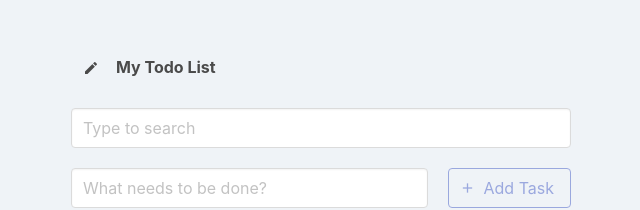
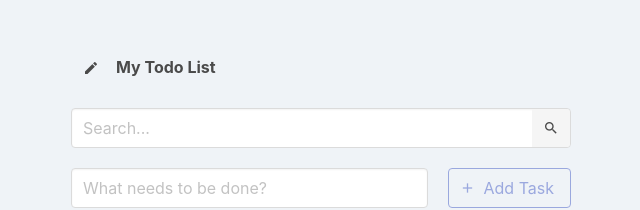
Before and after one commit to vitalii-bilyi-zp/todo, a Vue app: page / in a window 1280 px wide. Shown: the part 242-452 px from the top of the page, without its empty margins (319-959 px from the left). Built offline with nearby package versions, Linux system fonts and the light colour scheme.

Commit message:
feat: search history saving logic

```diff
--- a/src/components/TodoProject.vue
+++ b/src/components/TodoProject.vue
@@ -80,10 +80,13 @@ function deleteTask(id: string): void {
     store.dispatch(ActionTypes.DELETE_TASK, id);
 }
 
-const searchTerm: Ref<string | null> = ref(null);
+const searchTerm: Ref<string> = ref("");
 provide(searchTermKey, searchTerm);
-function setSearchTerm(term: string | null): void {
+function searchTasks(term: string): void {
     searchTerm.value = term;
+    if (!store.state.searchHistory.includes(term)) {
+        store.dispatch(ActionTypes.SET_SEARCH_HISTORY, [...store.state.searchHistory, term]);
+    }
 }
 
 const groupedTasks = computed<Task[]>(() => {
@@ -270,7 +273,7 @@ function validateProjectStructure(object: any): boolean {
             <TodoProjectHeader :project="store.state.project" @update-project="updateProject" />
         </div>
         <div class="project-item">
-            <TodoProjectSearchForm @search="setSearchTerm" />
+            <TodoProjectSearchForm :search-history="store.state.searchHistory" @search="searchTasks" />
         </div>
         <div class="project-item">
             <TodoProjectTaskForm @submit="createTask" />
--- a/src/components/TodoProjectListItem.vue
+++ b/src/components/TodoProjectListItem.vue
@@ -18,7 +18,7 @@ interface Emits {
 }
 const emit = defineEmits<Emits>();
 
-const searchTerm = inject<Ref<string | null>>(searchTermKey);
+const searchTerm = inject<Ref<string>>(searchTermKey);
 const taskNameHtml = computed<string>(() => {
     if (!searchTerm?.value) {
         return props.task.name;
@@ -149,7 +149,7 @@ function createSubtask(name: string): void {
                         </span>
                     </button>
                 </div>
-                <div class="dropdown-menu" id="dropdown-menu" role="menu">
+                <div class="dropdown-menu" role="menu">
                     <div class="dropdown-content">
                         <a class="dropdown-item" @click="closeMenuWithAction(openSubtaskForm)">
                             <span class="icon-text">
--- a/src/components/TodoProjectSearchForm.vue
+++ b/src/components/TodoProjectSearchForm.vue
@@ -1,23 +1,154 @@
 <script setup lang="ts">
 import { type Ref, ref } from "vue";
 
-import { debounce } from "@/utils";
+interface Props {
+    searchHistory: string[];
+}
+const props = withDefaults(defineProps<Props>(), {
+    searchHistory: () => [],
+});
 
 interface Emits {
-    (e: "search", searchTerm: string | null): void;
+    (e: "search", searchTerm: string): void;
 }
 const emit = defineEmits<Emits>();
 
-const searchTerm: Ref<string | null> = ref(null);
-const searchDebounced = debounce(() => {
+const matches: Ref<string[]> = ref([]);
+function updateMatches() {
+    if (!searchTerm.value) {
+        matches.value = [];
+        return;
+    }
+
+    matches.value = props.searchHistory.filter(
+        (item: string) =>
+            item.toLowerCase() !== searchTerm.value.toLowerCase() &&
+            item.toLowerCase().indexOf(searchTerm.value.toLowerCase()) >= 0
+    );
+}
+function setSearchTerm(term: string) {
+    searchTerm.value = term;
+    search();
+}
+
+const searchTerm: Ref<string> = ref("");
+function search() {
     emit("search", searchTerm.value);
-}, 500);
+    matches.value = [];
+}
+
+const dropdownState: Ref<boolean> = ref(false);
+function setDropdownState(state: boolean) {
+    dropdownState.value = state;
+}
 </script>
 
 <template>
-    <form class="search-form" @submit.prevent>
-        <input v-model="searchTerm" class="input" type="text" placeholder="Type to search" @input="searchDebounced" />
+    <form class="search-form" @submit.prevent="search">
+        <div
+            class="dropdown"
+            :class="{ 'is-active': dropdownState && matches.length }"
+            v-click-outside="() => setDropdownState(false)"
+        >
+            <div class="dropdown-trigger">
+                <input
+                    v-model="searchTerm"
+                    class="input"
+                    :class="{ 'is-closable': searchTerm.length }"
+                    type="text"
+                    placeholder="Search..."
+                    @input="updateMatches"
+                    @focus="setDropdownState(true)"
+                />
+                <button type="button" class="button is-text reset-button" @click.stop.prevent="setSearchTerm('')">
+                    <span class="icon">
+                        <i class="mdi mdi-close-circle-outline"></i>
+                    </span>
+                </button>
+                <button type="submit" class="button is-light search-button">
+                    <span class="icon">
+                        <i class="mdi mdi-magnify"></i>
+                    </span>
+                </button>
+            </div>
+            <div class="dropdown-menu" role="menu">
+                <div class="dropdown-content">
+                    <a v-for="(item, index) in matches" :key="index" class="dropdown-item" @click="setSearchTerm(item)">
+                        {{ item }}
+                    </a>
+                </div>
+            </div>
+        </div>
     </form>
 </template>
 
-<style scoped lang="scss"></style>
+<style scoped lang="scss">
+.search-form {
+    .dropdown {
+        width: 100%;
+
+        .dropdown-trigger {
+            position: relative;
+            width: 100%;
+
+            .input {
+                padding-right: calc(3.25em - 1px);
+
+                &.is-closable {
+                    padding-right: calc(5.75em - 1px);
+
+                    & + .reset-button {
+                        display: flex;
+                    }
+                }
+            }
+
+            .reset-button {
+                display: none;
+                position: absolute;
+                top: 1px;
+                right: 2.5em;
+                height: calc(2.5em - 2px);
+
+                &:hover,
+                &:active,
+                &:focus {
+                    background-color: transparent;
+                }
+
+                &:hover {
+                    opacity: 0.8;
+                }
+
+                &:focus {
+                    outline: none;
+                    box-shadow: none;
+                }
+            }
+
+            .search-button {
+                position: absolute;
+                top: 1px;
+                right: 1px;
+                border: 0;
+                height: calc(2.5em - 2px);
+                border-radius: 0 4px 4px 0;
+
+                &:before {
+                    display: block;
+                    position: absolute;
+                    content: "";
+                    top: -1px;
+                    bottom: -1px;
+                    left: -1px;
+                    right: -1px;
+                }
+            }
+        }
+
+        .dropdown-menu {
+            width: 100%;
+        }
+    }
+}
+</style>
--- a/src/keys.ts
+++ b/src/keys.ts
@@ -1,3 +1,3 @@
 import type { InjectionKey, Ref } from "vue";
 
-export const searchTermKey = Symbol() as InjectionKey<Ref<string | null>>;
+export const searchTermKey = Symbol() as InjectionKey<Ref<string>>;
--- a/src/store/actions.ts
+++ b/src/store/actions.ts
@@ -11,6 +11,7 @@ export enum ActionTypes {
     CREATE_TASK = "CREATE_TASK",
     UPDATE_TASK = "UPDATE_TASK",
     DELETE_TASK = "DELETE_TASK",
+    SET_SEARCH_HISTORY = "SET_SEARCH_HISTORY",
 }
 
 type AugmentedActionContext = {
@@ -27,6 +28,7 @@ export interface Actions {
     [ActionTypes.CREATE_TASK]({ commit }: AugmentedActionContext, payload: Task): void;
     [ActionTypes.UPDATE_TASK]({ commit }: AugmentedActionContext, payload: Task): void;
     [ActionTypes.DELETE_TASK]({ commit }: AugmentedActionContext, payload: string): void;
+    [ActionTypes.SET_SEARCH_HISTORY]({ commit }: AugmentedActionContext, payload: string[]): void;
 }
 
 export const actions: ActionTree<State, State> & Actions = {
@@ -49,4 +51,8 @@ export const actions: ActionTree<State, State> & Actions = {
     [ActionTypes.DELETE_TASK]({ commit }, payload: string) {
         commit(MutationTypes.DELETE_TASK, payload);
     },
+
+    [ActionTypes.SET_SEARCH_HISTORY]({ commit }, payload: string[]) {
+        commit(MutationTypes.SET_SEARCH_HISTORY, payload);
+    },
 };
--- a/src/store/mutations.ts
+++ b/src/store/mutations.ts
@@ -11,6 +11,7 @@ export enum MutationTypes {
     CREATE_TASK = "CREATE_TASK",
     UPDATE_TASK = "UPDATE_TASK",
     DELETE_TASK = "DELETE_TASK",
+    SET_SEARCH_HISTORY = "SET_SEARCH_HISTORY",
 }
 
 export interface Mutations {
@@ -19,6 +20,7 @@ export interface Mutations {
     [MutationTypes.CREATE_TASK](state: State, payload: Task): void;
     [MutationTypes.UPDATE_TASK](state: State, payload: Task): void;
     [MutationTypes.DELETE_TASK](state: State, payload: string): void;
+    [MutationTypes.SET_SEARCH_HISTORY](state: State, payload: string[]): void;
 }
 
 export const mutations: MutationTree<State> & Mutations = {
@@ -56,4 +58,9 @@ export const mutations: MutationTree<State> & Mutations = {
         state.tasks.splice(taskIndex, 1);
         setSessionStorageObject("tasks", state.tasks);
     },
+
+    [MutationTypes.SET_SEARCH_HISTORY](state: State, payload: string[]) {
+        state.searchHistory = payload;
+        setSessionStorageObject("search-history", payload);
+    },
 };
--- a/src/store/state.ts
+++ b/src/store/state.ts
@@ -5,9 +5,11 @@ import { getSessionStorageObject } from "@/utils";
 export interface State {
     project: Project;
     tasks: Task[];
+    searchHistory: string[];
 }
 
 export const state: State = {
     project: getSessionStorageObject("project"),
     tasks: getSessionStorageObject("tasks") || [],
+    searchHistory: getSessionStorageObject("search-history") || [],
 };
```
